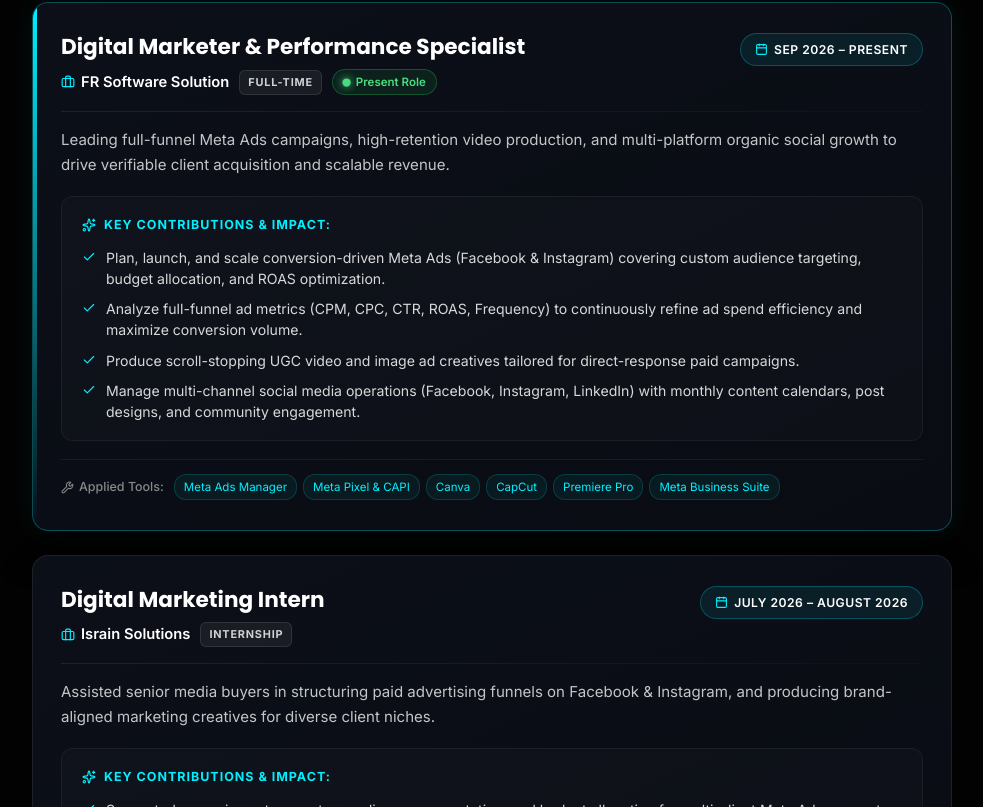
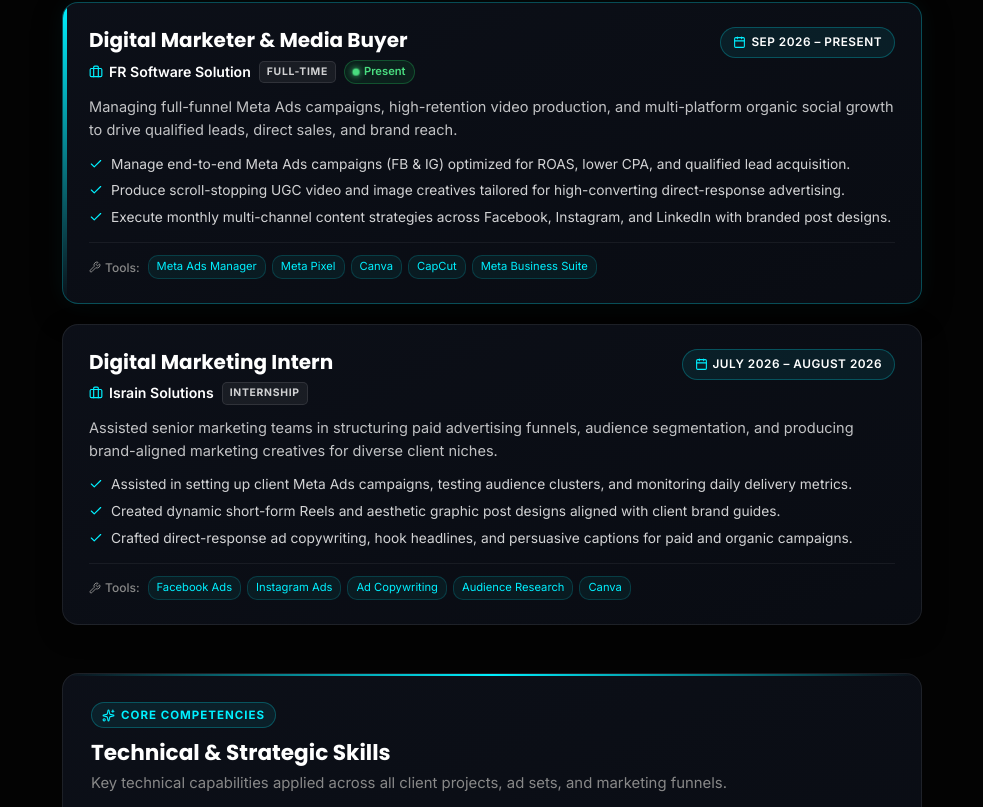
Before and after one commit to hydershaikhs/hyder-shaikh, a React (Vite) app: page / in a window 1280 px wide. Shown: the part 3273-4080 px from the top of the page, without its empty margins (148-1131 px from the left). Built offline with nearby package versions, Linux system fonts and the light colour scheme.

Commit message:
Adjust Experience cards to sleek medium size with compact highlights

```diff
--- a/src/pages/Experience.css
+++ b/src/pages/Experience.css
@@ -7,33 +7,33 @@
 .exp-timeline {
   display: flex;
   flex-direction: column;
-  gap: 24px;
-  max-width: 920px;
-  margin: 0 auto 56px;
+  gap: 20px;
+  max-width: 860px;
+  margin: 0 auto 48px;
 }
 
-/* ==================== EXPERIENCE CARD ==================== */
+/* ==================== COMPACT EXPERIENCE CARD ==================== */
 .exp-card {
   background: linear-gradient(155deg, rgba(14, 18, 28, 0.85), rgba(9, 12, 19, 0.98));
   border: 1px solid rgba(255, 255, 255, 0.08);
   border-radius: var(--radius-lg, 16px);
-  padding: 30px 28px;
+  padding: 24px 26px;
   position: relative;
   overflow: hidden;
   backdrop-filter: blur(14px);
-  transition: all 0.35s cubic-bezier(0.16, 1, 0.3, 1);
-  box-shadow: 0 10px 30px rgba(0, 0, 0, 0.4);
+  transition: all 0.3s cubic-bezier(0.16, 1, 0.3, 1);
+  box-shadow: 0 8px 24px rgba(0, 0, 0, 0.35);
 }
 
 .exp-card:hover {
   border-color: rgba(0, 240, 255, 0.35);
-  transform: translateY(-4px);
-  box-shadow: 0 18px 45px rgba(0, 0, 0, 0.55), 0 0 25px rgba(0, 240, 255, 0.08);
+  transform: translateY(-3px);
+  box-shadow: 0 14px 36px rgba(0, 0, 0, 0.5), 0 0 20px rgba(0, 240, 255, 0.07);
 }
 
 .exp-card-current {
   border-color: rgba(0, 240, 255, 0.28);
-  box-shadow: 0 14px 40px rgba(0, 0, 0, 0.5), 0 0 28px rgba(0, 240, 255, 0.07);
+  box-shadow: 0 10px 30px rgba(0, 0, 0, 0.45), 0 0 24px rgba(0, 240, 255, 0.06);
 }
 
 .exp-card-current::before {
@@ -51,18 +51,19 @@
   display: flex;
   justify-content: space-between;
   align-items: flex-start;
-  gap: 16px;
+  gap: 14px;
+  margin-bottom: 12px;
   flex-wrap: wrap;
 }
 
 .exp-role-group {
   display: flex;
   flex-direction: column;
-  gap: 6px;
+  gap: 4px;
 }
 
 .exp-role-title {
-  font-size: 1.35rem;
+  font-size: 1.25rem;
   font-weight: 700;
   color: #ffffff;
   line-height: 1.3;
@@ -72,27 +73,27 @@
 .exp-company-meta {
   display: flex;
   align-items: center;
-  gap: 10px;
+  gap: 8px;
   flex-wrap: wrap;
-  margin-top: 2px;
+  margin-top: 3px;
 }
 
 .exp-company-name {
   display: inline-flex;
   align-items: center;
   gap: 6px;
-  font-size: 0.92rem;
+  font-size: 0.88rem;
   font-weight: 600;
   color: #ffffff;
 }
 
 .exp-type-tag {
-  font-size: 0.68rem;
+  font-size: 0.65rem;
   font-weight: 700;
   text-transform: uppercase;
-  letter-spacing: 0.8px;
-  padding: 3px 8px;
-  border-radius: 6px;
+  letter-spacing: 0.7px;
+  padding: 2px 7px;
+  border-radius: 5px;
   background: rgba(255, 255, 255, 0.06);
   border: 1px solid rgba(255, 255, 255, 0.1);
   color: rgba(255, 255, 255, 0.8);
@@ -101,22 +102,22 @@
 .exp-current-pill {
   display: inline-flex;
   align-items: center;
-  gap: 6px;
-  font-size: 0.72rem;
+  gap: 5px;
+  font-size: 0.7rem;
   font-weight: 600;
-  padding: 3px 10px;
-  border-radius: 20px;
+  padding: 2px 8px;
+  border-radius: 16px;
   background: rgba(34, 197, 94, 0.1);
   border: 1px solid rgba(34, 197, 94, 0.3);
   color: #4ade80;
 }
 
 .pulse-dot {
-  width: 7px;
-  height: 7px;
+  width: 6px;
+  height: 6px;
   border-radius: 50%;
   background: #4ade80;
-  box-shadow: 0 0 8px #4ade80;
+  box-shadow: 0 0 6px #4ade80;
   animation: livePulse 2s infinite;
 }
 
@@ -130,91 +131,66 @@
 .exp-date-pill {
   display: inline-flex;
   align-items: center;
-  gap: 6px;
-  font-size: 0.76rem;
+  gap: 5px;
+  font-size: 0.74rem;
   font-weight: 600;
   letter-spacing: 0.5px;
   text-transform: uppercase;
-  padding: 6px 14px;
-  border-radius: 20px;
+  padding: 5px 12px;
+  border-radius: 18px;
   background: rgba(0, 240, 255, 0.08);
   border: 1px solid rgba(0, 240, 255, 0.25);
   color: #ffffff;
   white-space: nowrap;
 }
 
-.exp-divider-line {
-  height: 1px;
-  background: linear-gradient(90deg, rgba(255, 255, 255, 0.08), rgba(255, 255, 255, 0.02));
-  margin: 16px 0 16px;
+/* Role Description */
+.exp-description {
+  font-size: 0.91rem;
+  color: rgba(255, 255, 255, 0.75);
+  line-height: 1.6;
+  margin: 0 0 12px;
 }
 
-.exp-description {
-  font-size: 0.94rem;
-  color: rgba(255, 255, 255, 0.76);
-  line-height: 1.65;
-  margin: 0 0 18px;
+/* Key Highlights List (Compact & Clean) */
+.exp-highlights-list {
+  list-style: none;
+  padding: 0;
+  margin: 0 0 14px;
+  display: flex;
+  flex-direction: column;
+  gap: 7px;
 }
 
-/* Key Contributions Box */
-.exp-contributions-box {
-  background: rgba(255, 255, 255, 0.02);
-  border: 1px solid rgba(255, 255, 255, 0.05);
-  border-radius: var(--radius-md, 12px);
-  padding: 18px 20px;
-  margin-bottom: 18px;
-}
-
-.exp-contributions-title {
-  display: flex;
-  align-items: center;
-  gap: 8px;
-  font-size: 0.78rem;
-  text-transform: uppercase;
-  letter-spacing: 1px;
-  color: var(--accent);
-  font-weight: 700;
-  margin-bottom: 12px;
-}
-
-.exp-contributions-list {
-  list-style: none;
-  padding: 0;
-  margin: 0;
-  display: flex;
-  flex-direction: column;
-  gap: 9px;
-}
-
-.exp-contributions-list li {
+.exp-highlights-list li {
   display: flex;
   align-items: flex-start;
-  gap: 10px;
-  font-size: 0.88rem;
-  color: rgba(255, 255, 255, 0.84);
-  line-height: 1.5;
+  gap: 8px;
+  font-size: 0.86rem;
+  color: rgba(255, 255, 255, 0.82);
+  line-height: 1.45;
 }
 
 .exp-check-icon {
   flex-shrink: 0;
-  margin-top: 3px;
+  margin-top: 2px;
 }
 
-/* Tools Applied Footer */
-.exp-tools-footer {
+/* Tools Row */
+.exp-tools-row {
   display: flex;
   align-items: center;
-  gap: 10px;
+  gap: 8px;
   flex-wrap: wrap;
-  padding-top: 14px;
+  padding-top: 12px;
   border-top: 1px solid rgba(255, 255, 255, 0.06);
 }
 
 .exp-tools-label {
   display: inline-flex;
   align-items: center;
-  gap: 5px;
-  font-size: 0.78rem;
+  gap: 4px;
+  font-size: 0.75rem;
   color: var(--text-muted);
   font-weight: 500;
 }
@@ -226,9 +202,9 @@
 }
 
 .exp-tool-badge {
-  font-size: 0.72rem;
-  padding: 3px 9px;
-  border-radius: 12px;
+  font-size: 0.7rem;
+  padding: 2px 8px;
+  border-radius: 10px;
   background: rgba(0, 240, 255, 0.06);
   border: 1px solid rgba(0, 240, 255, 0.16);
   color: var(--accent);
@@ -236,12 +212,12 @@
 
 /* ==================== CORE SKILLS MATRIX ==================== */
 .exp-skills-card {
-  max-width: 920px;
+  max-width: 860px;
   margin: 0 auto;
   background: linear-gradient(155deg, rgba(14, 18, 28, 0.85), rgba(9, 12, 19, 0.98));
   border: 1px solid rgba(255, 255, 255, 0.08);
   border-radius: var(--radius-lg, 16px);
-  padding: 32px;
+  padding: 28px;
   backdrop-filter: blur(12px);
   position: relative;
   overflow: hidden;
@@ -259,27 +235,27 @@
 }
 
 .exp-skills-header {
-  margin-bottom: 22px;
+  margin-bottom: 20px;
 }
 
 .exp-skills-badge {
   display: inline-flex;
   align-items: center;
   gap: 6px;
-  font-size: 0.74rem;
+  font-size: 0.72rem;
   text-transform: uppercase;
   letter-spacing: 1px;
   color: var(--accent);
   font-weight: 700;
   background: rgba(0, 240, 255, 0.08);
   border: 1px solid rgba(0, 240, 255, 0.25);
-  padding: 4px 12px;
+  padding: 3px 10px;
   border-radius: 20px;
-  margin-bottom: 8px;
+  margin-bottom: 6px;
 }
 
 .exp-skills-title {
-  font-size: 1.45rem;
+  font-size: 1.35rem;
   font-weight: 700;
   color: var(--text-main);
   margin: 6px 0 6px;
@@ -288,18 +264,18 @@
 .exp-skills-grid {
   display: grid;
   grid-template-columns: repeat(auto-fit, minmax(260px, 1fr));
-  gap: 12px;
+  gap: 10px;
 }
 
 .exp-skill-pill {
   display: flex;
   align-items: center;
-  gap: 12px;
-  padding: 12px 16px;
+  gap: 10px;
+  padding: 10px 14px;
   background: rgba(255, 255, 255, 0.02);
   border: 1px solid rgba(255, 255, 255, 0.06);
   border-radius: var(--radius-md, 10px);
-  font-size: 0.9rem;
+  font-size: 0.88rem;
   color: rgba(255, 255, 255, 0.88);
   transition: all 0.25s ease;
 }
@@ -312,11 +288,11 @@
 }
 
 .exp-skill-dot {
-  width: 7px;
-  height: 7px;
+  width: 6px;
+  height: 6px;
   border-radius: 50%;
   background: var(--accent);
-  box-shadow: 0 0 8px var(--accent);
+  box-shadow: 0 0 6px var(--accent);
   flex-shrink: 0;
 }
 
@@ -327,20 +303,20 @@
   }
 
   .exp-timeline {
-    margin-bottom: 36px;
+    margin-bottom: 32px;
   }
 
   .exp-card {
-    padding: 24px 20px;
+    padding: 20px 16px;
   }
 
   .exp-card-header {
     flex-direction: column;
-    gap: 10px;
+    gap: 8px;
   }
 
   .exp-role-title {
-    font-size: 1.25rem;
+    font-size: 1.15rem;
   }
 
   .exp-date-pill {
@@ -348,7 +324,7 @@
   }
 
   .exp-skills-card {
-    padding: 24px 20px;
+    padding: 20px 16px;
   }
 
   .exp-skills-grid {
@@ -358,18 +334,14 @@
 
 @media (max-width: 480px) {
   .exp-card {
-    padding: 20px 16px;
+    padding: 18px 14px;
   }
 
-  .exp-contributions-box {
-    padding: 16px 14px;
+  .exp-highlights-list li {
+    font-size: 0.84rem;
   }
 
-  .exp-contributions-list li {
-    font-size: 0.85rem;
-  }
-
-  .exp-tools-footer {
+  .exp-tools-row {
     gap: 6px;
   }
 }
--- a/src/pages/Experience.jsx
+++ b/src/pages/Experience.jsx
@@ -4,19 +4,18 @@ import Reveal from "../components/Reveal";
 
 const experiences = [
   {
-    role: "Digital Marketer & Performance Specialist",
+    role: "Digital Marketer & Media Buyer",
     company: "FR Software Solution",
     period: "SEP 2026 – PRESENT",
     type: "FULL-TIME",
     isCurrent: true,
-    description: "Leading full-funnel Meta Ads campaigns, high-retention video production, and multi-platform organic social growth to drive verifiable client acquisition and scalable revenue.",
-    keyContributions: [
-      "Plan, launch, and scale conversion-driven Meta Ads (Facebook & Instagram) covering custom audience targeting, budget allocation, and ROAS optimization.",
-      "Analyze full-funnel ad metrics (CPM, CPC, CTR, ROAS, Frequency) to continuously refine ad spend efficiency and maximize conversion volume.",
-      "Produce scroll-stopping UGC video and image ad creatives tailored for direct-response paid campaigns.",
-      "Manage multi-channel social media operations (Facebook, Instagram, LinkedIn) with monthly content calendars, post designs, and community engagement."
+    description: "Managing full-funnel Meta Ads campaigns, high-retention video production, and multi-platform organic social growth to drive qualified leads, direct sales, and brand reach.",
+    highlights: [
+      "Manage end-to-end Meta Ads campaigns (FB & IG) optimized for ROAS, lower CPA, and qualified lead acquisition.",
+      "Produce scroll-stopping UGC video and image creatives tailored for high-converting direct-response advertising.",
+      "Execute monthly multi-channel content strategies across Facebook, Instagram, and LinkedIn with branded post designs."
     ],
-    tools: ["Meta Ads Manager", "Meta Pixel & CAPI", "Canva", "CapCut", "Premiere Pro", "Meta Business Suite"]
+    tools: ["Meta Ads Manager", "Meta Pixel", "Canva", "CapCut", "Meta Business Suite"]
   },
   {
     role: "Digital Marketing Intern",
@@ -24,12 +23,11 @@ const experiences = [
     period: "JULY 2026 – AUGUST 2026",
     type: "INTERNSHIP",
     isCurrent: false,
-    description: "Assisted senior media buyers in structuring paid advertising funnels on Facebook & Instagram, and producing brand-aligned marketing creatives for diverse client niches.",
-    keyContributions: [
-      "Supported campaign setup, custom audience segmentation, and budget allocation for multi-client Meta Ads accounts.",
-      "Designed high-engagement social media post creatives and dynamic short-form Reels following client brand guidelines.",
-      "Wrote direct-response ad copy, compelling hook headlines, and persuasive captions for paid and organic campaigns.",
-      "Assisted community management workflows and monitored daily campaign deliverability metrics."
+    description: "Assisted senior marketing teams in structuring paid advertising funnels, audience segmentation, and producing brand-aligned marketing creatives for diverse client niches.",
+    highlights: [
+      "Assisted in setting up client Meta Ads campaigns, testing audience clusters, and monitoring daily delivery metrics.",
+      "Created dynamic short-form Reels and aesthetic graphic post designs aligned with client brand guides.",
+      "Crafted direct-response ad copywriting, hook headlines, and persuasive captions for paid and organic campaigns."
     ],
     tools: ["Facebook Ads", "Instagram Ads", "Ad Copywriting", "Audience Research", "Canva"]
   }
@@ -78,7 +76,7 @@ const Experience = () => {
                       {exp.isCurrent && (
                         <span className="exp-current-pill">
                           <span className="pulse-dot"></span>
-                          <span>Present Role</span>
+                          <span>Present</span>
                         </span>
                       )}
                     </div>
@@ -90,32 +88,24 @@ const Experience = () => {
                   </div>
                 </div>
 
-                <div className="exp-divider-line"></div>
-
                 {/* Role Description */}
                 <p className="exp-description">{exp.description}</p>
 
-                {/* Key Contributions & Impact */}
-                <div className="exp-contributions-box">
-                  <div className="exp-contributions-title">
-                    <Sparkles size={14} className="text-accent" />
-                    <span>Key Contributions &amp; Impact:</span>
-                  </div>
-                  <ul className="exp-contributions-list">
-                    {exp.keyContributions.map((item, i) => (
+                {/* Key Highlights List (Compact & Clean) */}
+                <ul className="exp-highlights-list">
+                  {exp.highlights.map((item, i) => (
                     <li key={i}>
                       <Check size={14} className="text-accent exp-check-icon" />
                       <span>{item}</span>
                     </li>
                   ))}
                 </ul>
-                </div>
 
-                {/* Tools Applied */}
-                <div className="exp-tools-footer">
+                {/* Compact Tools Row */}
+                <div className="exp-tools-row">
                   <span className="exp-tools-label">
-                    <Wrench size={13} />
-                    <span>Applied Tools:</span>
+                    <Wrench size={12} />
+                    <span>Tools:</span>
                   </span>
                   <div className="exp-tools-chips">
                     {exp.tools.map((tool, i) => (
```
Lines whose indentation alone changed are shown as unchanged.
